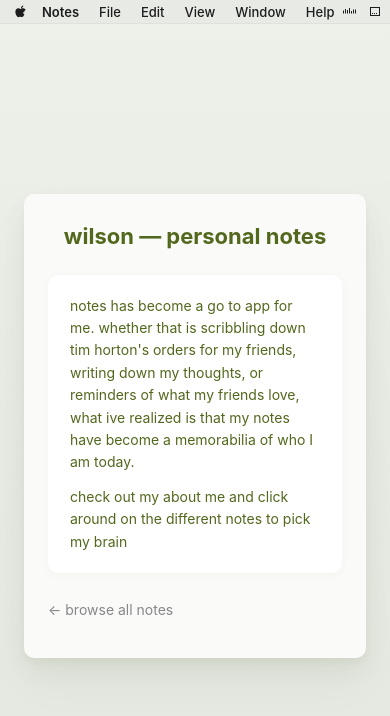
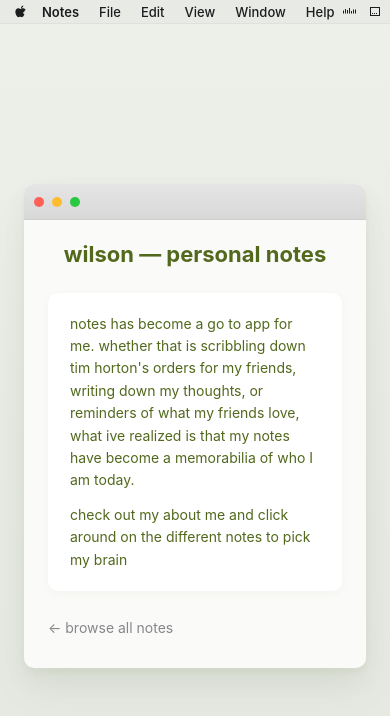
Before and after one commit to wilson-li3/personal-website, a React (Vite) app: page / in a window 390 px wide. Shown: the top 716 px of the page. Built offline with nearby package versions, Linux system fonts and the light colour scheme.

Commit message:
added browser top

```diff
--- a/src/components/MacLanding.css
+++ b/src/components/MacLanding.css
@@ -99,10 +99,54 @@
     0 4px 6px rgba(82, 104, 29, 0.04),
     0 12px 24px rgba(82, 104, 29, 0.06),
     0 24px 48px rgba(0, 0, 0, 0.04);
-  padding: 40px 48px 48px;
+  display: flex;
+  flex-direction: column;
+  overflow: hidden;
+}
+
+/* Title bar - spans full width of the window (no side padding) */
+.mac-window-titlebar {
+  flex-shrink: 0;
+  width: 100%;
+  height: 40px;
+  padding: 0 16px 0 14px;
+  display: flex;
+  align-items: center;
+  background: linear-gradient(180deg, #e5e5e5 0%, #d8d8d8 100%);
+  border-radius: 10px 10px 0 0;
+  border-bottom: 1px solid rgba(0, 0, 0, 0.1);
+}
+
+.mac-window-content {
+  padding: 24px 48px 40px;
   display: flex;
   flex-direction: column;
   gap: 24px;
+}
+
+.mac-window-buttons {
+  display: flex;
+  align-items: center;
+  gap: 8px;
+}
+
+.mac-window-btn {
+  width: 12px;
+  height: 12px;
+  border-radius: 50%;
+  flex-shrink: 0;
+}
+
+.mac-window-btn-close {
+  background: #ff5f57;
+}
+
+.mac-window-btn-minimize {
+  background: #febc2e;
+}
+
+.mac-window-btn-maximize {
+  background: #28c840;
 }
 
 .mac-notes-title {
@@ -146,8 +190,18 @@
 }
 
 @media (max-width: 640px) {
-  .mac-window-inner {
-    padding: 28px 24px 36px;
+  .mac-window-content {
+    padding: 20px 24px 28px;
+  }
+
+  .mac-window-titlebar {
+    height: 36px;
+    padding: 0 12px 0 10px;
+  }
+
+  .mac-window-btn {
+    width: 10px;
+    height: 10px;
   }
 
   .mac-notes-title {
--- a/src/components/MacLanding.jsx
+++ b/src/components/MacLanding.jsx
@@ -47,6 +47,14 @@
       {/* Floating Notes window - click anywhere to enter notes */}
       <div className="mac-notes-window" onClick={handleEnter} role="button" tabIndex={0} onKeyDown={(e) => { if (e.key === 'Enter' || e.key === ' ') { e.preventDefault(); handleEnter(e); } }} aria-label="Enter notes">
         <div className="mac-window-inner">
+          <div className="mac-window-titlebar" aria-hidden>
+            <div className="mac-window-buttons">
+              <span className="mac-window-btn mac-window-btn-close" />
+              <span className="mac-window-btn mac-window-btn-minimize" />
+              <span className="mac-window-btn mac-window-btn-maximize" />
+            </div>
+          </div>
+          <div className="mac-window-content">
             <h1 className="mac-notes-title">wilson — personal notes</h1>
             <div className="mac-notes-card">
               <p className="mac-notes-preview">
@@ -60,6 +68,7 @@
           </div>
         </div>
       </div>
+    </div>
   )
 }
 
```
Lines whose indentation alone changed are shown as unchanged.
